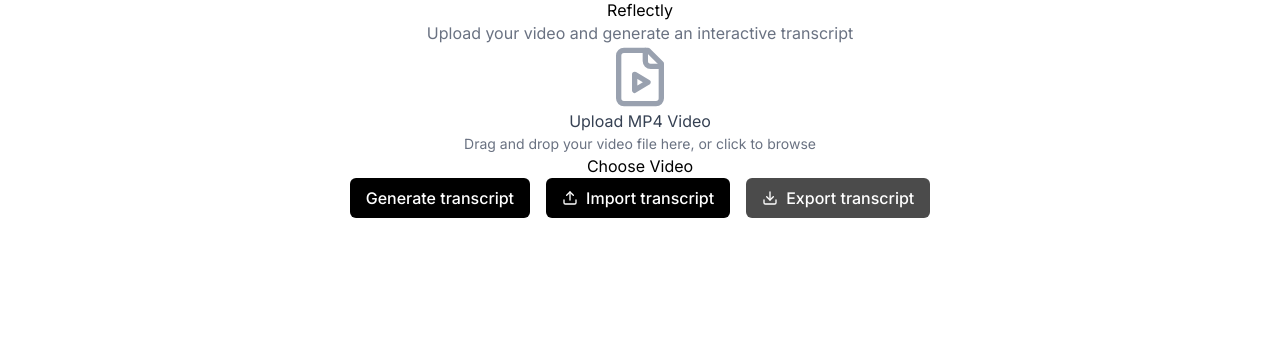
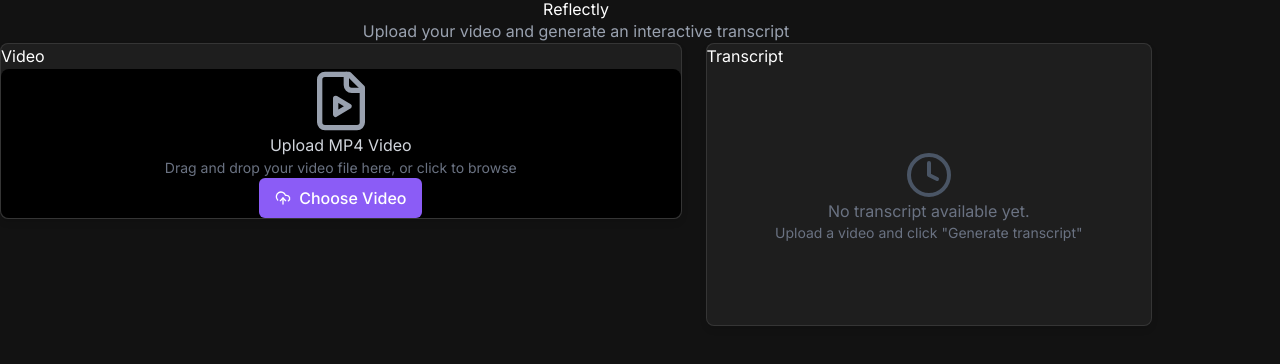
Before and after one commit to ShaikMoosa/Reflectly, a Next.js app: page / in a window 1280 px wide. Shown: the top 364 px of the page. Built offline with nearby package versions, Linux system fonts and the light colour scheme.

Commit message:
Implement modern dark theme UI inspired by Trello

```diff
--- a/app/globals.css
+++ b/app/globals.css
@@ -1,5 +1,9 @@
 @import "tailwindcss/preflight";
 @import "tailwindcss";
+
+@tailwind base;
+@tailwind components;
+@tailwind utilities;
 
 :root {
   --foreground-rgb: 0, 0, 0;
@@ -12,11 +16,21 @@
   --gray-200: 229, 231, 235;
   --gray-700: 55, 65, 81;
   --gray-800: 31, 41, 55;
+  --bg-dark: #121212;
+  --bg-card: #1e1e1e;
+  --bg-card-hover: #252525;
+  --text-primary: #ffffff;
+  --text-secondary: rgba(255, 255, 255, 0.7);
+  --text-muted: rgba(255, 255, 255, 0.5);
+  --border-color: rgba(255, 255, 255, 0.1);
+  --accent-purple: #8b5cf6;
+  --accent-purple-hover: #7c3aed;
 }
 
 body {
-  color: rgb(var(--gray-800));
-  background: rgb(var(--background-rgb));
+  color: var(--text-primary);
+  background-color: var(--bg-dark);
+  font-family: -apple-system, BlinkMacSystemFont, 'Segoe UI', Roboto, Oxygen, Ubuntu, Cantarell, 'Open Sans', 'Helvetica Neue', sans-serif;
 }
 
 * {
@@ -74,3 +88,88 @@
 .shadow-blue {
   box-shadow: 0 4px 14px rgba(var(--primary-blue), 0.15);
 }
+
+/* Modern card styles */
+.modern-card {
+  background-color: var(--bg-card);
+  border-radius: 8px;
+  border: 1px solid var(--border-color);
+  box-shadow: 0 4px 6px rgba(0, 0, 0, 0.1);
+  transition: transform 0.2s ease, box-shadow 0.2s ease;
+}
+
+.modern-card:hover {
+  box-shadow: 0 6px 12px rgba(0, 0, 0, 0.15);
+}
+
+/* Modern button styles */
+.modern-button {
+  background-color: var(--accent-purple);
+  color: white;
+  padding: 0.5rem 1rem;
+  border-radius: 6px;
+  font-weight: 500;
+  display: inline-flex;
+  align-items: center;
+  justify-content: center;
+  gap: 0.5rem;
+  cursor: pointer;
+  transition: background-color 0.2s ease;
+  border: none;
+  min-width: 150px;
+}
+
+.modern-button:hover {
+  background-color: var(--accent-purple-hover);
+}
+
+.modern-button:disabled {
+  opacity: 0.6;
+  cursor: not-allowed;
+}
+
+/* Transcript styles */
+.transcript-item {
+  padding: 0.75rem;
+  cursor: pointer;
+  border-radius: 6px;
+  border: 1px solid var(--border-color);
+  transition: all 0.2s ease;
+}
+
+.transcript-item:hover {
+  background-color: var(--bg-card-hover);
+  transform: translateY(-1px);
+}
+
+.transcript-item.active {
+  border-color: var(--accent-purple);
+}
+
+.timestamp {
+  color: var(--text-muted);
+  font-size: 0.8rem;
+  font-family: monospace;
+  padding: 0.2rem 0.4rem;
+  background-color: rgba(0, 0, 0, 0.2);
+  border-radius: 4px;
+}
+
+/* Animations */
+@keyframes fadeIn {
+  from { opacity: 0; }
+  to { opacity: 1; }
+}
+
+@keyframes slideUp {
+  from { transform: translateY(20px); opacity: 0; }
+  to { transform: translateY(0); opacity: 1; }
+}
+
+.fade-in {
+  animation: fadeIn 0.3s ease forwards;
+}
+
+.slide-up {
+  animation: slideUp 0.3s ease-out;
+}
--- a/app/page.tsx
+++ b/app/page.tsx
@@ -229,24 +229,28 @@
   };
 
   return (
-    <main className="min-h-screen bg-white text-black p-4 md:p-6 flex justify-center">
-      <div className="max-w-3xl w-full flex flex-col items-center">
-        <h1 className="text-2xl font-bold text-center mb-4">{videoTitle || 'Reflectly'}</h1>
-        <p className="text-center text-gray-500 mb-8">Upload your video and generate an interactive transcript</p>
+    <main className="min-h-screen p-4 md:p-6">
+      <div className="max-w-6xl mx-auto">
+        <h1 className="text-3xl font-bold text-center mb-6">{videoTitle || 'Reflectly'}</h1>
+        <p className="text-center text-gray-400 mb-8">Upload your video and generate an interactive transcript</p>
 
-        {/* Video content area - centered */}
-        <div className="mb-6 w-full flex justify-center">
+        <div className="grid grid-cols-1 lg:grid-cols-5 gap-6">
+          {/* Left panel - Video player */}
+          <div className="lg:col-span-3 fade-in">
+            <div className="modern-card p-4 mb-4">
+              <h2 className="text-lg font-medium mb-3">Video</h2>
               {!videoUrl ? (
                 // Upload section
                 <div
                   onClick={() => fileInputRef.current?.click()}
-              className="border-2 border-dashed border-gray-200 rounded-lg p-8 text-center cursor-pointer hover:border-gray-300 w-full"
+                  className="border-2 border-dashed border-gray-700 rounded-lg p-8 text-center cursor-pointer hover:border-gray-500 bg-opacity-30 bg-black"
                 >
                   <div className="flex flex-col items-center justify-center">
                     <FileVideo className="w-16 h-16 text-gray-400 mb-4" />
-                <h3 className="text-lg font-medium text-gray-700 mb-2">Upload MP4 Video</h3>
+                    <h3 className="text-lg font-medium text-gray-300 mb-2">Upload MP4 Video</h3>
                     <p className="text-sm text-gray-500 mb-4">Drag and drop your video file here, or click to browse</p>
-                <button className="px-4 py-2 bg-gray-100 text-gray-700 rounded-md hover:bg-gray-200 transition-colors">
+                    <button className="modern-button">
+                      <UploadCloud size={16} />
                       Choose Video
                     </button>
                     <input
@@ -259,65 +263,38 @@
                   </div>
                 </div>
               ) : (
-            // Video player - centered
-            <div className="w-full flex justify-center">
+                // Video player
+                <div className="rounded-lg overflow-hidden">
                   {isUploading ? (
-                <div className="aspect-video bg-gray-100 flex items-center justify-center w-full">
-                  <div className="animate-spin rounded-full h-12 w-12 border-t-2 border-b-2 border-gray-700"></div>
+                    <div className="aspect-video bg-gray-900 flex items-center justify-center w-full">
+                      <div className="animate-spin rounded-full h-12 w-12 border-t-2 border-b-2 border-accent-purple"></div>
                     </div>
                   ) : (
                     <video
                       ref={videoRef}
                       src={videoUrl}
                       controls
-                  className="w-full aspect-video bg-black"
+                      className="w-full aspect-video bg-black rounded-lg"
                     />
                   )}
                 </div>
               )}
             </div>
 
-        {/* Action Buttons with inline styles - center aligned */}
-        <div style={{
-          display: 'flex',
-          flexWrap: 'wrap',
-          alignItems: 'center',
-          gap: '1rem',
-          marginBottom: '2rem',
-          justifyContent: 'center',
-          width: '100%'
-        }}>
+            {/* Action Buttons */}
+            {videoUrl && (
+              <div className="modern-card p-4 mb-4">
+                <h2 className="text-lg font-medium mb-3">Actions</h2>
+                <div className="flex flex-wrap gap-3">
                   {/* Generate transcript button */}
                   <button
                     onClick={handleTranscribe}
                     disabled={isTranscribing}
-            style={{
-              backgroundColor: 'black',
-              color: 'white',
-              padding: '0.5rem 1rem',
-              borderRadius: '0.375rem',
-              minWidth: '180px',
-              fontWeight: '500',
-              display: 'flex',
-              alignItems: 'center',
-              justifyContent: 'center',
-              cursor: isTranscribing ? 'not-allowed' : 'pointer',
-              border: 'none'
-            }}
+                    className="modern-button"
                   >
                     {isTranscribing ? (
                       <>
-                <div style={{
-                  width: '1rem',
-                  height: '1rem',
-                  borderRadius: '50%',
-                  borderTop: '2px solid transparent',
-                  borderRight: '2px solid white',
-                  borderBottom: '2px solid white',
-                  borderLeft: '2px solid white',
-                  marginRight: '0.5rem',
-                  animation: 'spin 1s linear infinite'
-                }}></div>
+                        <div className="w-4 h-4 border-2 border-white border-t-transparent rounded-full animate-spin"></div>
                         Processing...
                       </>
                     ) : (
@@ -330,21 +307,9 @@
                   {/* Import transcript button */}
                   <button
                     onClick={triggerImportTranscript}
-            style={{
-              backgroundColor: 'black',
-              color: 'white',
-              padding: '0.5rem 1rem',
-              borderRadius: '0.375rem',
-              minWidth: '180px',
-              fontWeight: '500',
-              display: 'flex',
-              alignItems: 'center',
-              justifyContent: 'center',
-              cursor: 'pointer',
-              border: 'none'
-            }}
+                    className="modern-button"
                   >
-            <Upload size={16} style={{ marginRight: '0.5rem' }} />
+                    <Upload size={16} />
                     Import transcript
                   </button>
                   <input
@@ -359,76 +324,69 @@
                   <button
                     onClick={handleExportTranscript}
                     disabled={transcripts.length === 0}
-            style={{
-              backgroundColor: 'black',
-              color: 'white',
-              padding: '0.5rem 1rem',
-              borderRadius: '0.375rem',
-              minWidth: '180px',
-              fontWeight: '500',
-              display: 'flex',
-              alignItems: 'center',
-              justifyContent: 'center',
-              cursor: transcripts.length === 0 ? 'not-allowed' : 'pointer',
-              border: 'none',
-              opacity: transcripts.length === 0 ? 0.7 : 1
-            }}
+                    className="modern-button"
+                    style={{ opacity: transcripts.length === 0 ? 0.6 : 1 }}
                   >
-            <Download size={16} style={{ marginRight: '0.5rem' }} />
+                    <Download size={16} />
                     Export transcript
                   </button>
                 </div>
+              </div>
+            )}
 
             {/* Error message */}
             {error && (
-          <div className="bg-red-50 border border-red-200 text-red-700 p-4 rounded-md mb-6 w-full text-center">
+              <div className="rounded-md p-4 mb-4 bg-red-900 bg-opacity-30 border border-red-500 text-red-300">
                 {error}
               </div>
             )}
+          </div>
 
-        {/* Transcript display - centered */}
-        {transcripts.length > 0 && (
-          <div className="mt-6 w-full">
-            <h2 className="text-xl font-semibold mb-4 text-center">Transcript</h2>
-            <div className="space-y-[18px]">
+          {/* Right panel - Transcript */}
+          <div className="lg:col-span-2">
+            <div className="modern-card p-4 h-full">
+              <h2 className="text-lg font-medium mb-3">Transcript</h2>
+
+              {transcripts.length === 0 ? (
+                <div className="flex flex-col items-center justify-center h-64 text-gray-500">
+                  <Clock className="w-12 h-12 mb-4 text-gray-600" />
+                  <p className="text-center">No transcript available yet.</p>
+                  <p className="text-sm text-center mt-2">Upload a video and click "Generate transcript"</p>
+                </div>
+              ) : (
+                <div className="space-y-3 max-h-[calc(100vh-240px)] overflow-y-auto pr-2">
                   {transcripts.map((transcript, index) => {
                     const isActive = currentTime >= transcript.start && currentTime <= transcript.end;
-                const speakerNumber = transcript.speaker?.split(' ')[1] || '1';
 
                     return (
                       <div
                         key={index}
                         onClick={() => handleTranscriptClick(transcript.start)}
-                    className="p-6 cursor-pointer rounded-lg border border-gray-100 shadow-sm hover:bg-[#F1F1F1F1] hover:shadow-md hover:transform hover:scale-[1.01] hover:border-gray-200"
-                    style={{ backgroundColor: isActive ? '#f9f9f9' : 'white' }}
+                        className={`transcript-item ${isActive ? 'active' : ''} ${isActive ? 'bg-gray-800' : ''}`}
                       >
-                    <div className="flex items-start gap-4">
-                      <div className="flex-shrink-0">
-                        <div className="w-8 h-8 rounded-full bg-gray-200 flex items-center justify-center text-gray-700 text-sm font-medium">
-                          S{speakerNumber}
-                        </div>
+                        <div className="flex items-start gap-3">
+                          <div className="timestamp">
+                            {formatTime(transcript.start)}
                           </div>
 
                           <div className="flex-1">
-                        <p className="text-black font-medium mb-1">
-                          Speaker {speakerNumber}
-                        </p>
-                        <p className={`text-gray-700 text-base ${isActive ? 'font-medium' : ''}`}>
+                            <p className={`text-gray-200 text-base ${isActive ? 'font-medium' : ''}`}>
                               {transcript.text}
                             </p>
                           </div>
 
-                      <div className="text-purple-500 flex items-center gap-1">
-                        <Play className="h-4 w-4" fill="currentColor" strokeWidth={0} />
-                        <span className="text-sm font-mono">{formatTime(transcript.start)}</span>
+                          <div>
+                            <Play className="h-4 w-4 text-accent-purple opacity-0 group-hover:opacity-100 transition-opacity" />
                           </div>
                         </div>
                       </div>
                     );
                   })}
                 </div>
+              )}
             </div>
-        )}
+          </div>
+        </div>
       </div>
     </main>
   );
```
Lines whose indentation alone changed are shown as unchanged.
